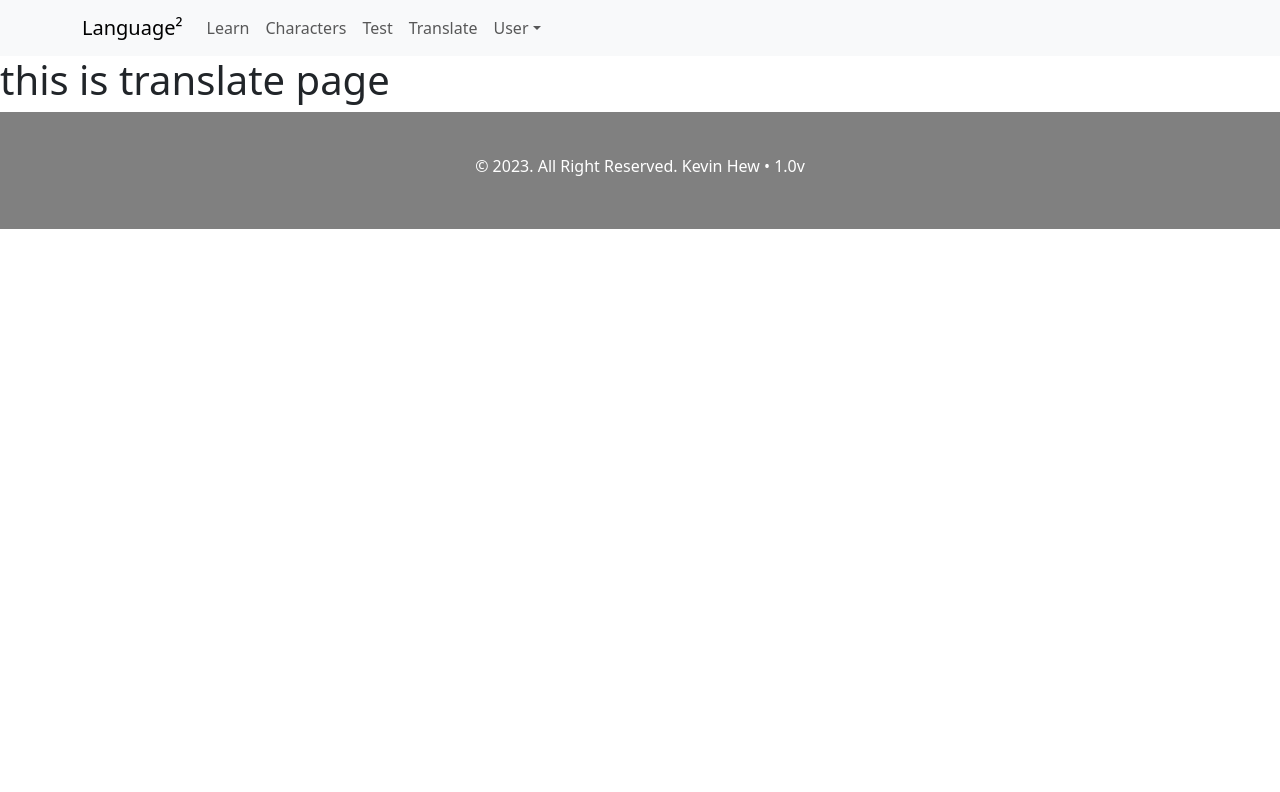
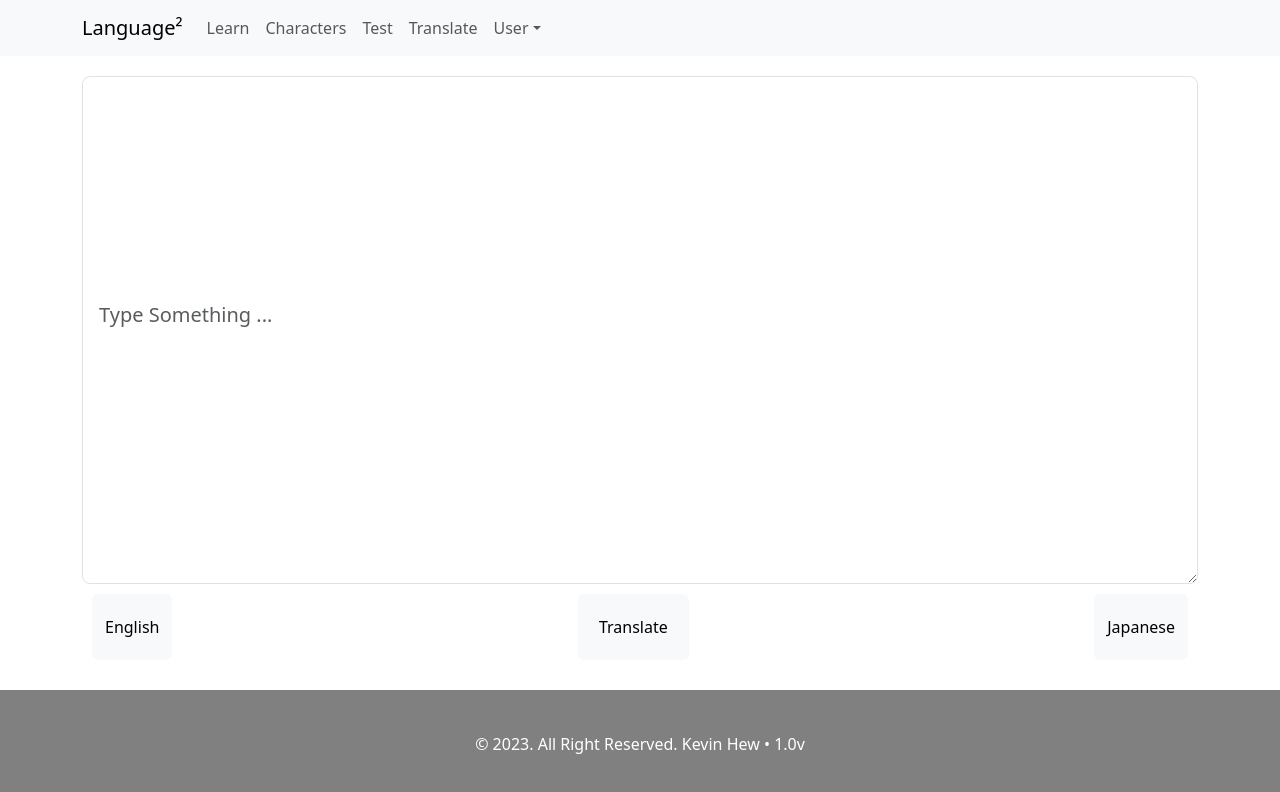
Before and after one commit to imkevinisme/Language-Square, a React (Create React App) app: page /translate in a window 1280 px wide. Shown: the top 792 px of the page. Built offline with nearby package versions, Linux system fonts and the light colour scheme; no server answers.

Commit message:
translate somewhat done

```diff
--- a/package.json
+++ b/package.json
@@ -4,7 +4,6 @@
   "private": true,
   "dependencies": {
     "5": "^0.0.1",
-    "@google-cloud/translate": "^8.0.2",
     "@testing-library/jest-dom": "^5.17.0",
     "@testing-library/react": "^13.4.0",
     "@testing-library/user-event": "^13.5.0",
@@ -15,7 +14,7 @@
     "react-router-dom": "^6.16.0",
     "react-scoll": "^1.1.0",
     "react-scripts": "5.0.1",
-    "use-sound": "^4.0.1",
+    "translate": "^2.0.2",
     "web-vitals": "^2.1.4"
   },
   "scripts": {
--- a/src/components/HomeComponent/Home.css
+++ b/src/components/HomeComponent/Home.css
@@ -47,7 +47,7 @@
 
 #home-box-wrap {
   display: flex;
-  border: 2px solid rgb(209, 208, 208);
+  background-color: rgb(240, 240, 240);
   height: auto;
   width: auto;
 }
--- a/src/components/NavBar/NavBar.js
+++ b/src/components/NavBar/NavBar.js
@@ -1,7 +1,7 @@
 import { Nav, Navbar, NavDropdown, Container } from "react-bootstrap";
 import "./NavBar.css";
 
-export const NavBar = () => {
+export function NavBar() {
   return (
     <Navbar expand="lg" className="bg-body-tertiary">
       <Container>
@@ -22,4 +22,4 @@ export const NavBar = () => {
       </Container>
     </Navbar>
   );
-};
+}
--- /dev/null
+++ b/src/components/TranslateComponent/translate.css
@@ -0,0 +1,24 @@
+#translate {
+  padding-top: 20px;
+  padding-bottom: 20px;
+}
+
+#english-text {
+  padding-top: 20%;
+  padding-bottom: 20%;
+}
+
+#japanese-text {
+  padding-top: 20%;
+  padding-bottom: 20%;
+}
+
+#translate-button-container {
+  padding: 10px;
+  display: flex;
+  justify-content: space-between;
+}
+
+#translate-button {
+  padding: 20px;
+}
--- a/src/components/TranslateComponent/translate.js
+++ b/src/components/TranslateComponent/translate.js
@@ -0,0 +1,96 @@
+import "./translate.css";
+
+import { useState } from "react";
+import { Container, Form, Button, InputGroup } from "react-bootstrap";
+
+import translate from "translate";
+translate.engine = "google";
+translate.key = process.env.GOOGLE_API_KEY;
+
+export function Translate() {
+  const [value, setValue] = useState("");
+  const [language_to, setLanguage_to] = useState("");
+  const [language_from, setLanguage_from] = useState("");
+
+  const handleSetLanguage_to = (selectedLanguage_to) => {
+    setLanguage_to(selectedLanguage_to);
+    console.log(selectedLanguage_to);
+  };
+
+  const handleSetLanguage_from = (selectedLanguage_from) => {
+    setLanguage_from(selectedLanguage_from);
+    console.log(selectedLanguage_from);
+  };
+
+  async function handleTranslate() {
+    try {
+      console.log(value);
+      console.log(language_from);
+      console.log(language_to);
+      const translatedText = await translate(value, {
+        from: language_from,
+        to: language_to,
+      });
+      console.log(language_from);
+      console.log(language_to);
+      console.log(translatedText);
+    } catch (error) {
+      console.error(error);
+    }
+  }
+
+  return (
+    <Form onSubmit={handleTranslate}>
+      <Container id="translate">
+        <InputGroup size="lg">
+          <Form.Control
+            id="english-text"
+            aria-label="Large"
+            aria-describedby="inputGroup-sizing-sm"
+            placeholder="Type Something ..."
+            as="textarea"
+            onChange={(event) => setValue(event.target.value)}
+            value={value}
+          />
+        </InputGroup>
+        <Container id="translate-button-container">
+          <Button
+            id="translate-button-english"
+            variant="light"
+            onClick={() => {
+              handleSetLanguage_to("en");
+              handleSetLanguage_from("jpn");
+            }}
+          >
+            English
+          </Button>
+          <Button id="translate-button" variant="light" type="submit">
+            Translate
+          </Button>
+          <Button
+            id="translate-button-japanese"
+            variant="light"
+            onClick={() => {
+              handleSetLanguage_to("jpn");
+              handleSetLanguage_from("en");
+            }}
+          >
+            Japanese
+          </Button>
+        </Container>
+      </Container>
+    </Form>
+  );
+}
+
+// console.log(value);
+// console.log(language_from);
+// console.log(language_to);
+// const translatedText = await translate(value, {
+//   from: language_from,
+//   to: language_to,
+// });
+// console.log(language_from);
+// console.log(language_to);
+// console.log(translatedText);
+//const handleTranslate = async () => {};
--- a/src/components/pages/translate-page.js
+++ b/src/components/pages/translate-page.js
@@ -2,12 +2,13 @@ import "bootstrap/dist/css/bootstrap.css";
 
 import { NavBar } from "../NavBar/NavBar";
 import { Footer } from "../Footer/Footer";
+import { Translate } from "../TranslateComponent/translate";
 
 let translatePage = () => {
   return (
     <>
       <NavBar />
-      <h1>this is translate page</h1>
+      <Translate />
       <Footer />
     </>
   );
```
Also changed, not shown: 2 other files (tests, documents, lock files or other folders).
